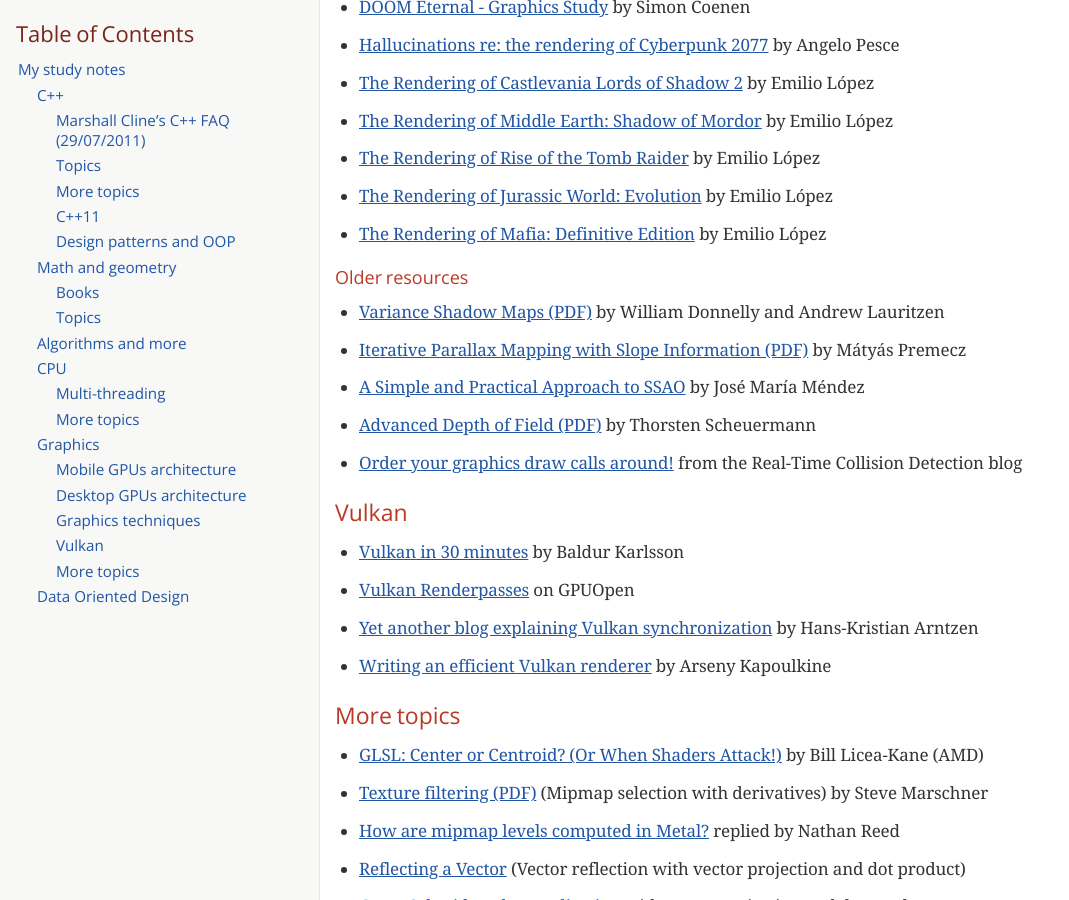
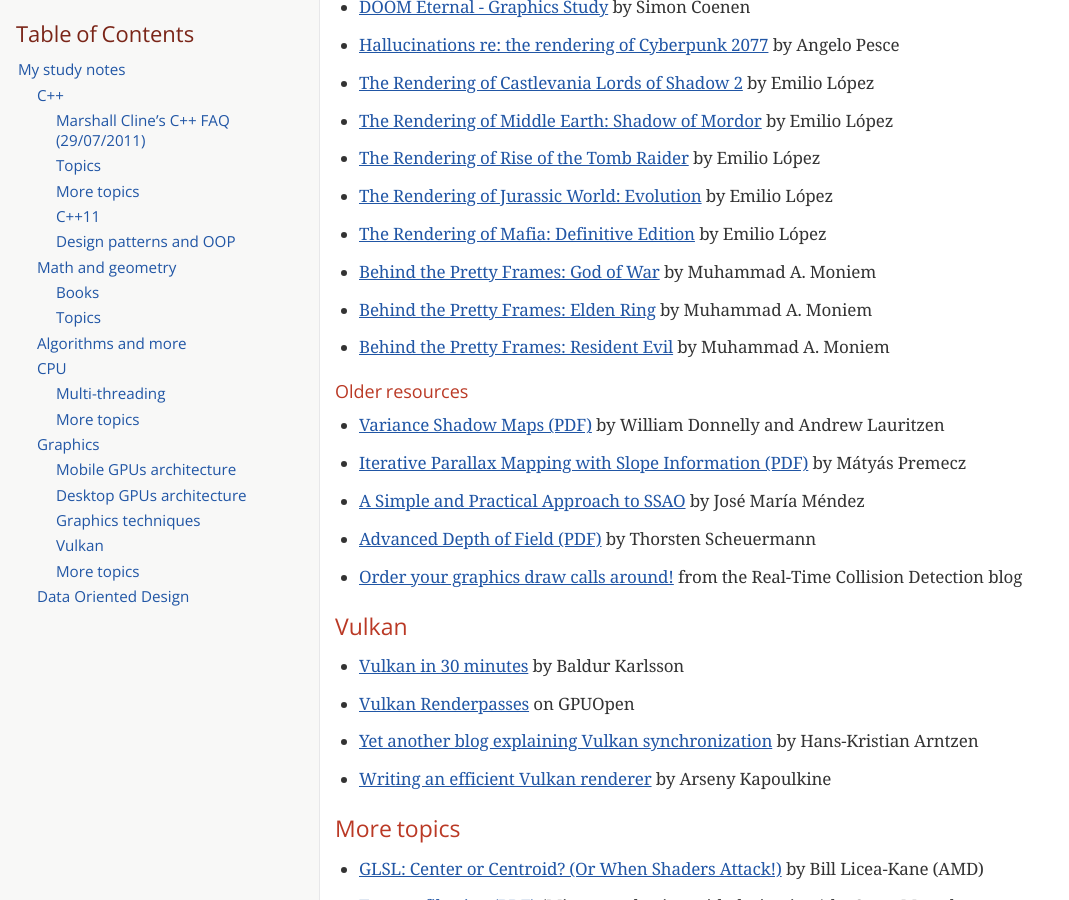
Before and after one commit to encelo/encelo.github.io, a Jekyll site: the page notes.html, which Jekyll copies as it is, in a window 1280 px wide and 900 px high, scrolled down 14336 px. Shown: the whole window, without its empty margins (0-1069 px from the left). Built offline with Jekyll 4.4.1, drawn with Linux system fonts in a browser that asks for light colours; some web fonts are replaced; some of the changed text lies outside the part shown.

Commit message:
Add some new links to the study notes

```diff
--- a/notes.adoc
+++ b/notes.adoc
@@ -395,6 +395,9 @@
 * http://www.elopezr.com/the-rendering-of-rise-of-the-tomb-raider/[The Rendering of Rise of the Tomb Raider] by Emilio López
 * http://www.elopezr.com/the-rendering-of-jurassic-world-evolution/[The Rendering of Jurassic World: Evolution] by Emilio López
 * http://www.elopezr.com/the-rendering-of-mafia-definitive-edition/[The Rendering of Mafia: Definitive Edition] by Emilio López
+* http://www.mamoniem.com/behind-the-pretty-frames-god-of-war/[Behind the Pretty Frames: God of War] by Muhammad A. Moniem
+* http://www.mamoniem.com/behind-the-pretty-frames-elden-ring/[Behind the Pretty Frames: Elden Ring] by Muhammad A. Moniem
+* http://mamoniem.com/behind-the-pretty-frames-resident-evil/[Behind the Pretty Frames: Resident Evil] by Muhammad A. Moniem
 
 ===== Older resources
 * http://www.punkuser.net/vsm/vsm_paper.pdf[Variance Shadow Maps (PDF)] by William Donnelly and Andrew Lauritzen
--- a/notes.html
+++ b/notes.html
@@ -1760,6 +1760,15 @@
 <li>
 <p><a href="http://www.elopezr.com/the-rendering-of-mafia-definitive-edition/">The Rendering of Mafia: Definitive Edition</a> by Emilio López</p>
 </li>
+<li>
+<p><a href="http://www.mamoniem.com/behind-the-pretty-frames-god-of-war/">Behind the Pretty Frames: God of War</a> by Muhammad A. Moniem</p>
+</li>
+<li>
+<p><a href="http://www.mamoniem.com/behind-the-pretty-frames-elden-ring/">Behind the Pretty Frames: Elden Ring</a> by Muhammad A. Moniem</p>
+</li>
+<li>
+<p><a href="http://mamoniem.com/behind-the-pretty-frames-resident-evil/">Behind the Pretty Frames: Resident Evil</a> by Muhammad A. Moniem</p>
+</li>
 </ul>
 </div>
 </div>
```
Also changed, not shown: other parts of notes.adoc (+1 -1 lines), other parts of notes.html (+1 -1 lines).
